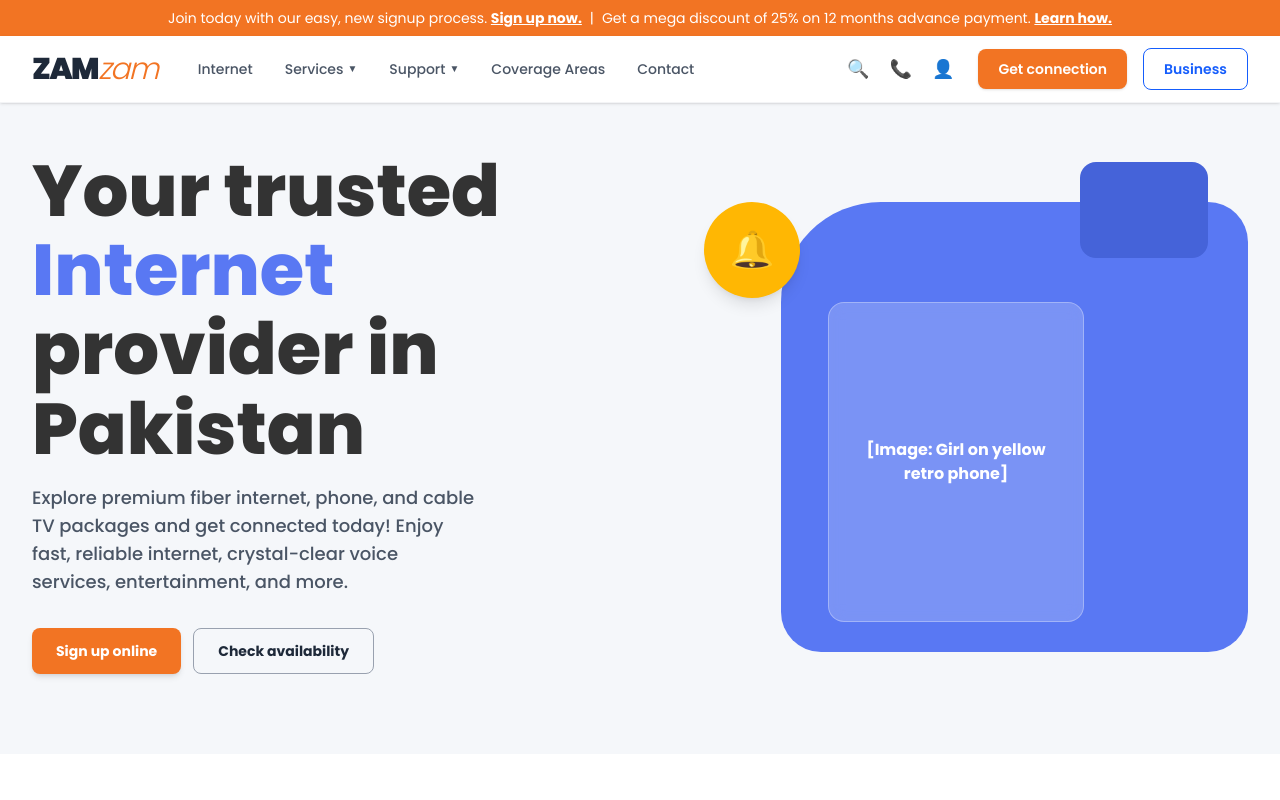
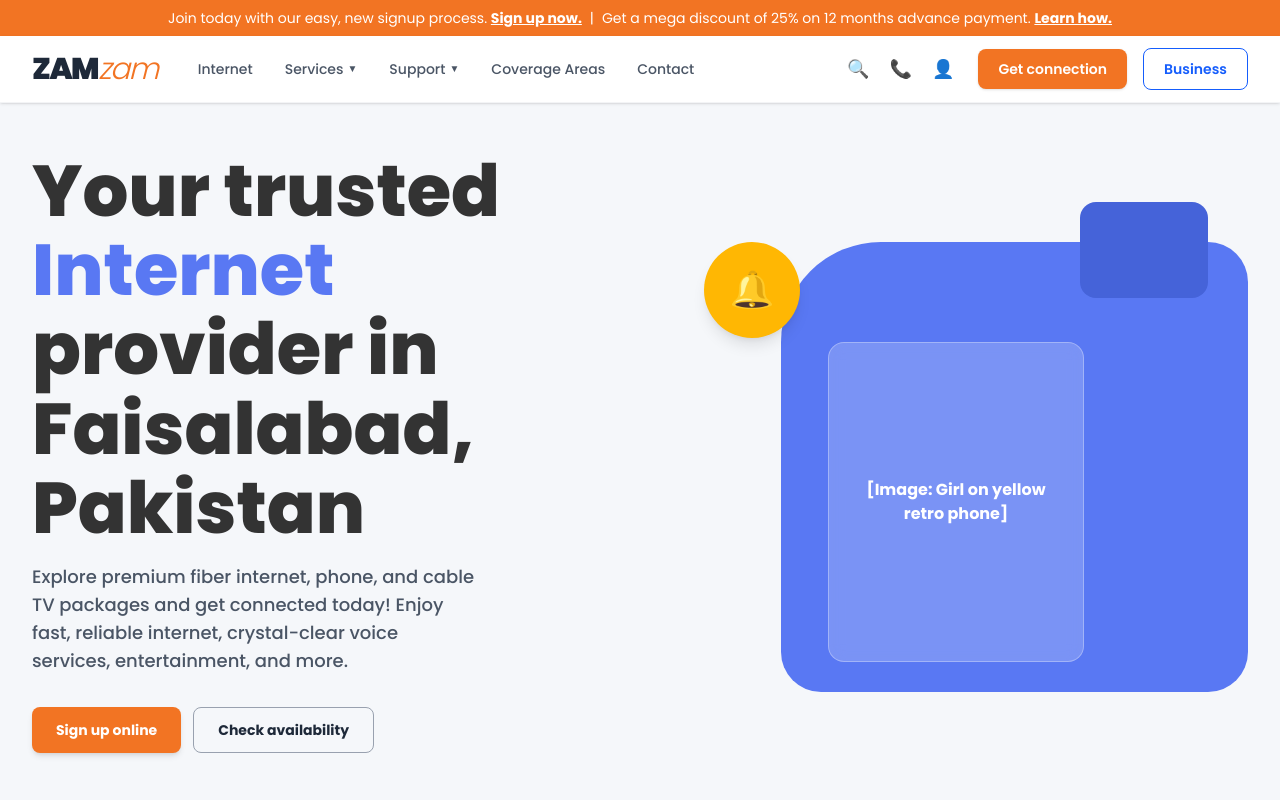
Before and after one commit to nahaing/zamzam-internet, a Next.js app: page / in a window 1280 px wide. Shown: the top 800 px of the page. Built offline with nearby package versions, Linux system fonts and the light colour scheme.

Commit message:
Update provider location to Faisalabad, Pakistan

```diff
--- a/src/app/page.tsx
+++ b/src/app/page.tsx
@@ -9,7 +9,7 @@ export default function Home() {
             <h1 className="text-4xl sm:text-5xl lg:text-7xl font-extrabold text-[#333] leading-[1.1] mb-4 w-full">
               Your trusted <br/>
               <span className="text-[#5978f3]">Internet</span> <br/>
-              provider in Pakistan
+              provider in Faisalabad, Pakistan
             </h1>
             <p className="text-base sm:text-lg text-gray-600 mb-8 max-w-md mx-auto lg:mx-0 font-medium">
               Explore premium fiber internet, phone, and cable TV packages and get connected today! Enjoy fast, reliable internet, crystal-clear voice services, entertainment, and more.
```
